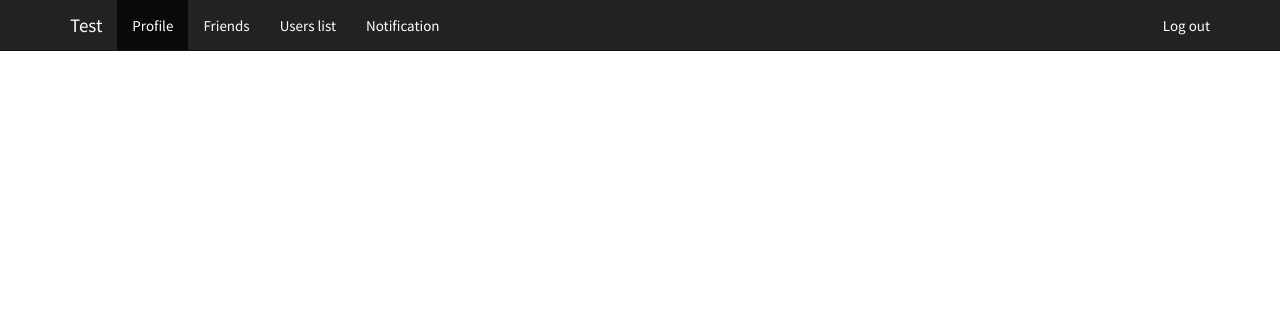
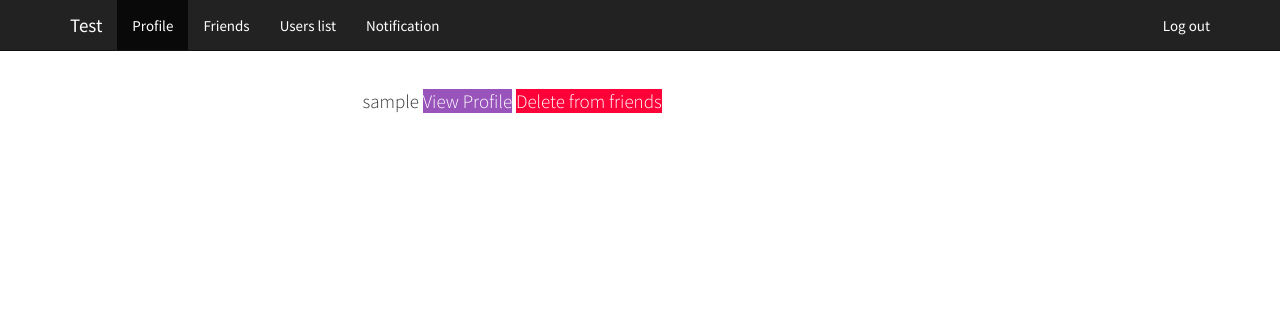
Before and after one commit to staspoberezhnik/django_test, a Django app: page /friends/ in a window 1280 px wide. Shown: the top 311 px of the page. Run offline with Django 3.2, Linux system fonts and the light colour scheme; a user stored in the database is signed in; tables that the repository leaves empty hold one stand-in row (values such as "Sample post"); some libraries are stand-ins or nearby versions.

Commit message:
change logic add to friends and remove

```diff
--- a/register/models.py
+++ b/register/models.py
@@ -1,5 +1,6 @@
 from django.db import models
 from django.contrib.auth.models import AbstractUser
+from django.db.models import Q
 from django.utils.translation import gettext_lazy as _
 from .notifications import validate_phone_number
 
@@ -28,6 +29,15 @@
 
 class FriendshipStatus(models.Model):
 
-    sender = models.ForeignKey(User, related_name='sender', on_delete=models.CASCADE )
-    receiver = models.ForeignKey(User, related_name='receiver', on_delete=models.CASCADE )
+    sender = models.ForeignKey(User, related_name='sender', on_delete=models.CASCADE)
+    receiver = models.ForeignKey(User, related_name='receiver', on_delete=models.CASCADE)
     status = models.BooleanField()
+
+    def get_friendship_request(self, receiver):
+        try:
+            status = FriendshipStatus.objects.get(
+                Q(sender=self.sender, receiver=receiver) | Q(sender=receiver, receiver=self.sender)
+            )
+        except FriendshipStatus.DoesNotExist:
+            status = None
+        return status
--- a/register/notifications.py
+++ b/register/notifications.py
@@ -65,9 +65,7 @@
 def get_friendship_status(status, sender):
     friend_status = None
     if status:
-        if status.status is True:
-            friend_status = 'friends'
-        elif status.sender == sender and status.status is False:
+        if status.sender == sender and status.status is False:
             friend_status = 'send'
         else:
             friend_status = 'receive'
--- a/register/templates/friends.html
+++ b/register/templates/friends.html
@@ -2,22 +2,15 @@
 
 {% block title %}Friends{% endblock %}
 {% block content %}
-    {%  if object_list %}
-    {% for user in object_list %}
-        {% if  user.sender != request.user %}
-            <h4>{{ user.sender }}
-                <a class="btn-info" href="{% url 'profile' user.sender.id %}">View Profile</a>
-                <a href="{% url 'remove' user.sender.id %}" class="btn-danger">Delete from friends</a>
+    {% if object_list %}
+        {% for user in object_list %}
+            <h4>{{ user }}
+                <a class="btn-info" href="{% url 'profile' user.id %}">View Profile</a>
+                <a href="{% url 'remove' user.id %}" class="btn-danger">Delete from friends</a>
             </h4>
-        {% elif user.receiver != request.user %}
-
-            <h4>{{ user.receiver }}
-                <a class="btn-info" href="{% url 'profile' user.receiver.id %}">View Profile</a>
-                <a href="{% url 'remove' user.receiver.id %}" class="btn-danger">Delete from friends</a></h4>
-        {% endif %}
-    {% endfor %}
-    {%  else %}
-        <h4>No friends Yet</h4>
-    {%  endif %}
+        {% endfor %}
+    {% else %}
+        <h3>No friends Yet</h3>
+    {% endif %}
 
 {% endblock %}
--- a/register/templates/notifications.html
+++ b/register/templates/notifications.html
@@ -6,7 +6,7 @@
     {%  if sender %}
         {% for user in sender %}
             <h4><a href="{% url 'profile' user.id %}" >{{ user }} </a>send you friend request<br>
-               <a href="" class="btn-info">Delete</a>
+               <a href="{% url 'remove' user.id %}" class="btn-info">Delete</a>
              <a href="{% url 'add_to_friend' user.id %}" class="btn-warning">Confirm</a> <br>
             </h4>
         {%  endfor %}
--- a/register/views.py
+++ b/register/views.py
@@ -1,9 +1,7 @@
 import json
 from django.http import HttpResponse
 from django.views.generic.edit import FormMixin
-from django.db.models import Q
-from .notifications import send_register_sms, city_autocomplete,\
-    get_friendship_request, get_friendship_status
+from .notifications import send_register_sms, city_autocomplete, get_friendship_request, get_friendship_status
 from django.contrib.auth.views import LoginView, LogoutView, PasswordChangeView
 from django.shortcuts import render, redirect
 from django.contrib import auth
@@ -51,7 +49,10 @@
         if self.request.user.is_authenticated:
             sender = self.request.user
         receiver = User.objects.get(pk=self.object.id)
+        friends = self.request.user.friends.filter(user=sender)
+        print(friends)
         if sender:
+            kwargs['friends'] = self.request.user.friends.filter(user=sender)
             status = get_friendship_request(sender, receiver)
             kwargs['status'] = get_friendship_status(status, sender)
         return super().get_context_data(**kwargs)
@@ -104,12 +105,12 @@
         if self.request.user.is_authenticated:
             sender = self.request.user
             receiver = User.objects.get(pk=kwargs['pk'])
-            friend_request = FriendshipStatus(
+            create_friend_request = FriendshipStatus(
                 sender=sender,
                 receiver=receiver,
                 status=False
             )
-            friend_request.save()
+            create_friend_request.save()
         return redirect('/profile/' + kwargs['pk'])
 
 
@@ -133,11 +134,11 @@
         if self.request.user.is_authenticated:
             sender = self.request.user
             receiver = User.objects.get(pk=kwargs['pk'])
-            friend_request = FriendshipStatus.objects.get(
-                Q(sender=sender, receiver=receiver) | Q(sender=receiver, receiver=sender)
-            )
-            friend_request.status = True
-            friend_request.save()
+            friend_request = get_friendship_request(sender, receiver)
+            friend_request.receiver.friends.add(receiver)
+            friend_request.sender.friends.add(sender)
+            friend_request.delete()
+
         return redirect('all_users')
 
 
@@ -146,11 +147,8 @@
         if self.request.user.is_authenticated:
             sender = self.request.user
             receiver = User.objects.get(pk=kwargs['pk'])
-            friend_request = FriendshipStatus.objects.get(
-                Q(sender=sender, receiver=receiver) | Q(sender=receiver, receiver=sender)
-            )
-
-            friend_request.delete()
+            self.request.user.friends.remove(receiver)
+            receiver.friends.remove(sender)
         return redirect('/profile/' + kwargs['pk'])
 
 
@@ -159,10 +157,14 @@
     model = User
 
     def get_queryset(self):
-        friends_request = FriendshipStatus.objects.filter(
-            (Q(sender=self.request.user) | Q(receiver=self.request.user)) & Q(status=True)
-        )
-        return friends_request
+        return self.request.user.friends.all()
+
+
+class NearestUserView(TemplateView):
+    template_name = 'nearest.html'
+
+    def get(self, request, *args, **kwargs):
+        friends = self.request.user.friends.all()
 
 
 def success(request):
```
Also changed, not shown: register/templates/nearest.html (added, +8 -0 lines), register/templates/profile.html (+5 -4 lines).
